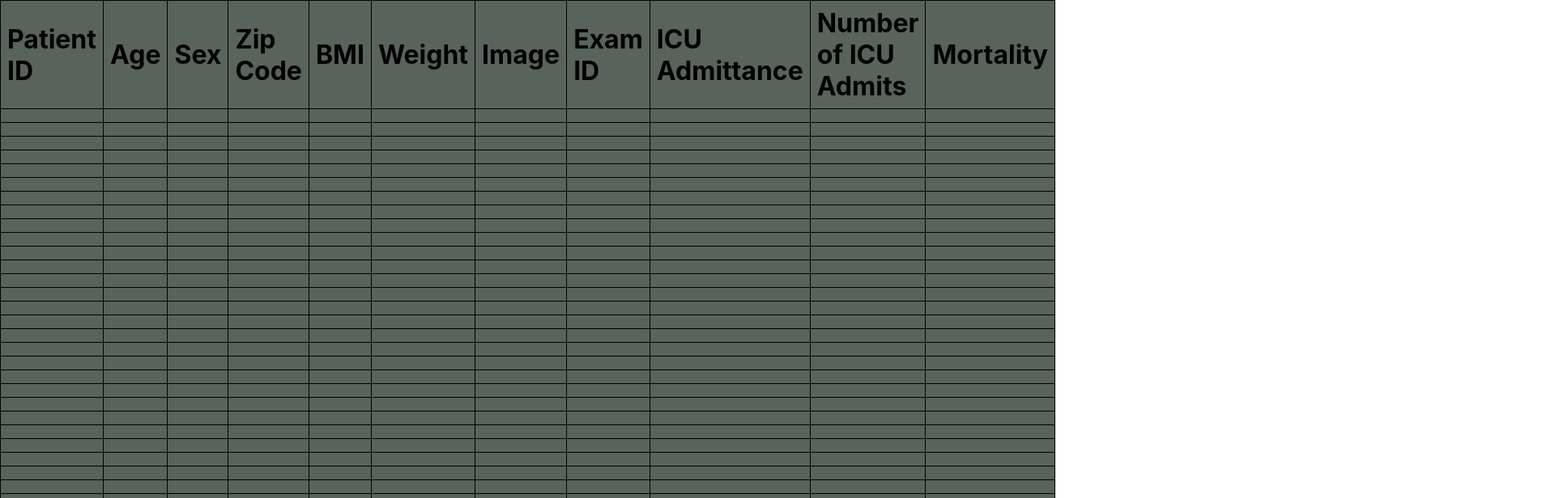
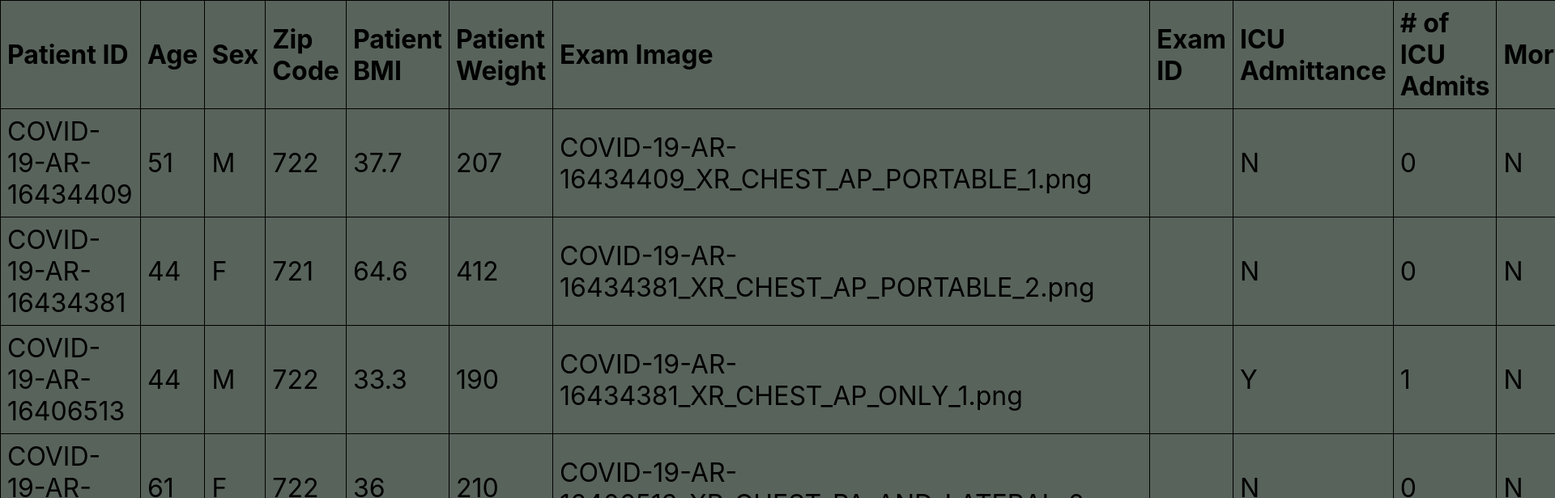
Before and after one commit to Jeffrey401/oct-int-repo, a React (Create React App) app in the folder client/: page / in a window 1280 px wide. Shown: the top 616 px of the page at 81% size, 1920 px wide, since content can reach past the window. Built offline with nearby package versions, Linux system fonts and the light colour scheme.

Commit message:
functional table for displaying of patient data

```diff
--- a/client/src/App.js
+++ b/client/src/App.js
@@ -1,48 +1,92 @@
-import React, { useState } from "react";
+import React from "react";
 import './App.css';
-import data from "./converted-data.json"
+import fakeData from "./converted-data.json";
+import { useTable } from "react-table";
 
 import { useApi } from './hooks/use-api';
 
 function App() {
   const { response } = useApi();
 
-  const [patientData, setData] = useState(data);
+  const data = React.useMemo(() => fakeData, []);
+  const columns = React.useMemo(() => [
+  {
+    Header: "Patient ID",
+    accessor: "patientId",
+  },
+  {
+    Header: "Age",
+    accessor: "age",
+  },
+  {
+    Header: "Sex",
+    accessor: "sex",
+  },
+  {
+    Header: "Zip Code",
+    accessor: "zipCode",
+  },
+  {
+    Header: "Patient BMI",
+    accessor: "bmi",
+  },
+  {
+    Header: "Patient Weight",
+    accessor: "weight",
+  },
+  {
+    Header: "Exam Image",
+    accessor: "image",
+  },
+  {
+    Header: "Exam ID",
+    accessor: "examId",
+  },
+  {
+    Header: "ICU Admittance",
+    accessor: "icuAdmit",
+  },
+  {
+    Header: "# of ICU Admits",
+    accessor: "icuNum",
+  },
+  {
+    Header: "Mortality",
+    accessor: "mortality",
+  },
+  ],
+  []
+  );
+
+  const {getTableProps, getTableBodyProps, headerGroups, rows, prepareRow} = useTable({ columns, data });
 
   return (
     <div className="App">
-      <table>
+      <table {...getTableProps()}>
         <thead className="App-header">
-          <tr>
-            <th>Patient ID</th>
-            <th>Age</th>
-            <th>Sex</th>
-            <th>Zip Code</th>
-            <th>BMI</th>
-            <th>Weight</th>
-            <th>Image</th>
-            <th>Exam ID</th>
-            <th>ICU Admittance</th>
-            <th>Number of ICU Admits</th>
-            <th>Mortality</th>
-          </tr>
-        </thead>
-        <tbody>
-          {patientData.map((patient) => (
-          <tr>
-            <td>{patientData.patientId}</td>
-            <td>{patientData.age}</td>
-            <td>{patientData.sex}</td>
-            <td>{patientData.zipCode}</td>
-            <td>{patientData.bmi}</td>
-            <td>{patientData.weight}</td>
-            <td>{patientData.image}</td>
-            <td>{patientData.examId}</td>
-            <td>{patientData.icuAdmit}</td>
-            <td>{patientData.icuNum}</td>
-            <td>{patientData.mortality}</td>
-          </tr>
+          {headerGroups.map((headerGroup) => (
+            <tr {...headerGroup.getHeaderGroupProps()}>
+              {headerGroup.headers.map((column) => (
+                <th>
+                   {column.render("Header")}
+                </th>
+              ))}
+            </tr>
           ))}
+          </thead>
+        <tbody {...getTableBodyProps()}>
+          {rows.map((row) =>{
+            prepareRow(row)
+            return(
+              <tr {...row.getRowProps()}>
+                {row.cells.map((cell) => (
+                  <td {...cell.getCellProps()}>
+                    {cell.render("Cell")}
+                  </td>
+                ))}
+              </tr>
+            );
+          })}
         </tbody>
       </table>
     </div>
```
